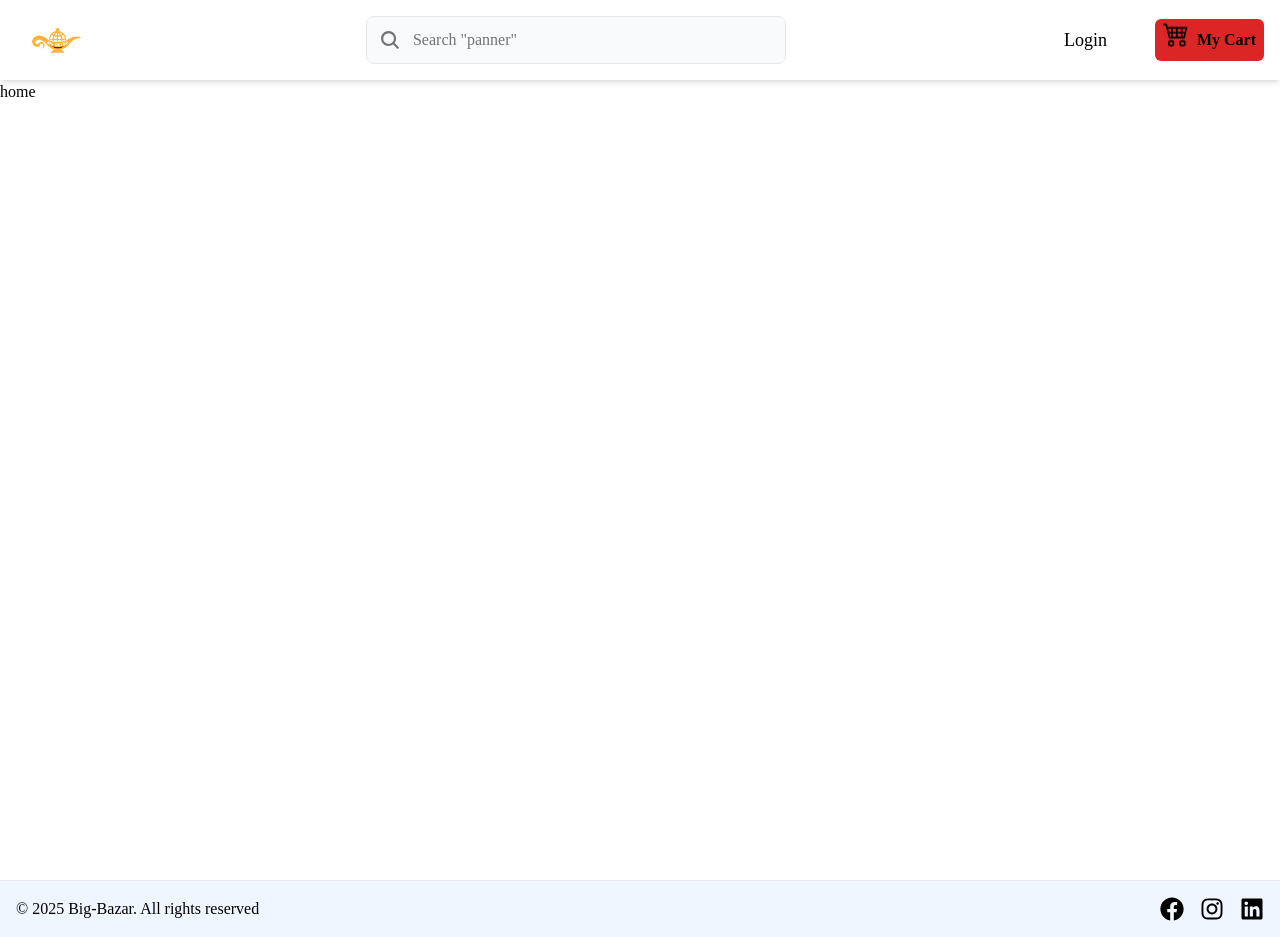
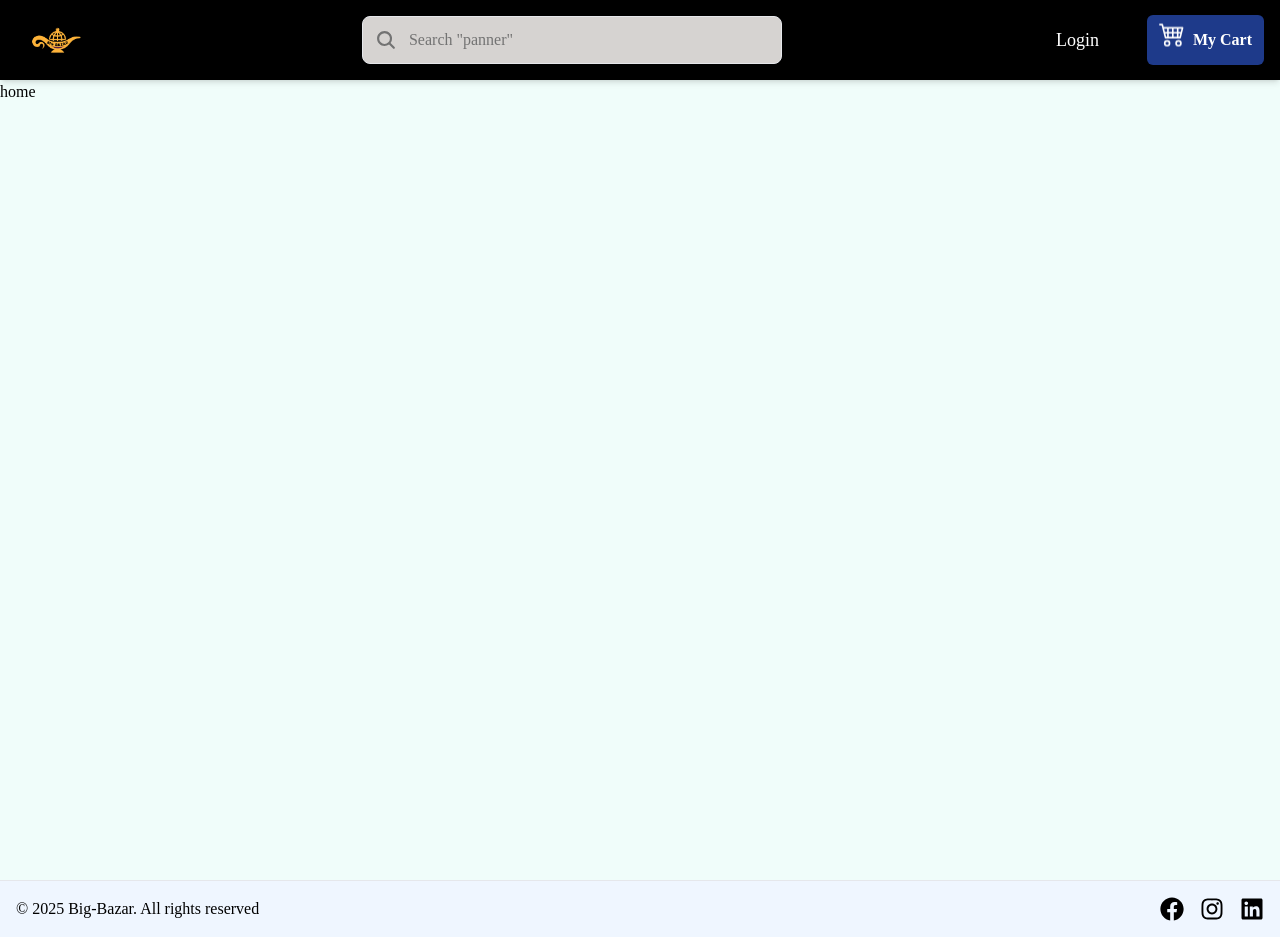
Before and after one commit to shahriar2880/big-bazar, a React (Vite) app in the folder client/: page / in a window 1280 px wide. Built offline with nearby package versions, Linux system fonts and the light colour scheme; no server answers.

Commit message:
change header color

```diff
--- a/client/src/component/Header.jsx
+++ b/client/src/component/Header.jsx
@@ -33,7 +33,7 @@ const Header = () => {
   // }
   return (
     //header tag use for seo frendly
-    <header className="h-30 min-w-[1px] py-2 px-4 lg:h-22 lg:shadow-md sticky top-0 flex flex-col justify-center gap-1 bg-white overflow-visible">
+    <header className="h-30 w-full min-w-[1px] sticky py-2 px-4 lg:h-22 lg:shadow-md top-0 flex flex-col justify-center gap-1 bg-black text-white overflow-visible">
       {!(isSearchPage && isMobile) && (
         <div className="container mx-auto flex items-center h-full flexcol justify-between">
           {/* logo */}
@@ -92,7 +92,7 @@ const Header = () => {
                   Login
                 </button>
               )}
-              <button className="flex items-center gap-2 p-2 rounded-md bg-red-600">
+              <button className="flex items-center gap-2 p-3 rounded-md bg-blue-900">
                 <div className="animate-bounce">
                   <BsCart4 size={26} />
                 </div>
--- a/client/src/component/Search.jsx
+++ b/client/src/component/Search.jsx
@@ -31,7 +31,7 @@ const Search = () => {
     }
 
   return (
-    <div className='w-full search  min-w-[300px] lg:min-w-[420px] h-11 lg:h-12 rounded-lg border overflow-hidden flex items-center text-neutral-500 bg-slate-50 group focus-within:border-primary-200 '>
+    <div className='w-full  search  min-w-[300px] lg:min-w-[420px] h-11 lg:h-12 rounded-lg border overflow-hidden flex items-center text-neutral-500 bg-stone-300 group focus-within:border-primary-200 '>
         <div>
             {
                 (isMobile && isSearchPage ) ? (
--- a/client/src/component/UserMenu.jsx
+++ b/client/src/component/UserMenu.jsx
@@ -7,16 +7,16 @@ const UserMenu = () => {
     const user = useSelector((state)=> state.user)
     console.log(user)
   return (
-    <div className='bg-white p-4 rounded shadow-lg'>
+    <div className='bg-white text-black p-4 rounded shadow-lg'>
       <div className='font-semibold text-xl'>My Account</div>
       <div className='text-sm'>{user.name || user.mobile}</div>
       <Divider/>
 
 
     <div className='text-sm grid gap-2'>
-        <Link to={""}>My Order</Link>
-        <Link to={""}>Save Address</Link>
-        <button className='text-left'> Log Out</button>
+        <Link to={""} className='px-2'>My Order</Link>
+        <Link to={""} className='px-2'>Save Address</Link>
+        <button className='px-2 text-center'> Log Out</button>
     </div>
     </div>
   )
--- a/client/src/pages/Home.jsx
+++ b/client/src/pages/Home.jsx
@@ -2,7 +2,7 @@ import React from 'react'
 
 const Home = () => {
   return (
-    <section className='bg-white'>
+    <section className='bg-teal-50'>
       <div className='container mx-auto h-screen'>
       home
     </div>
```
